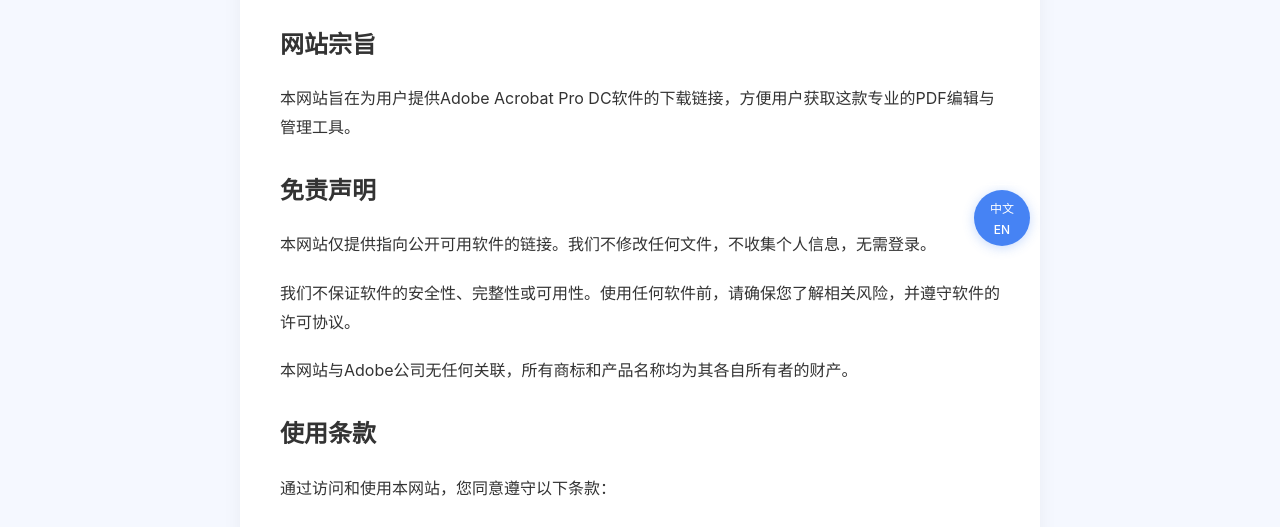
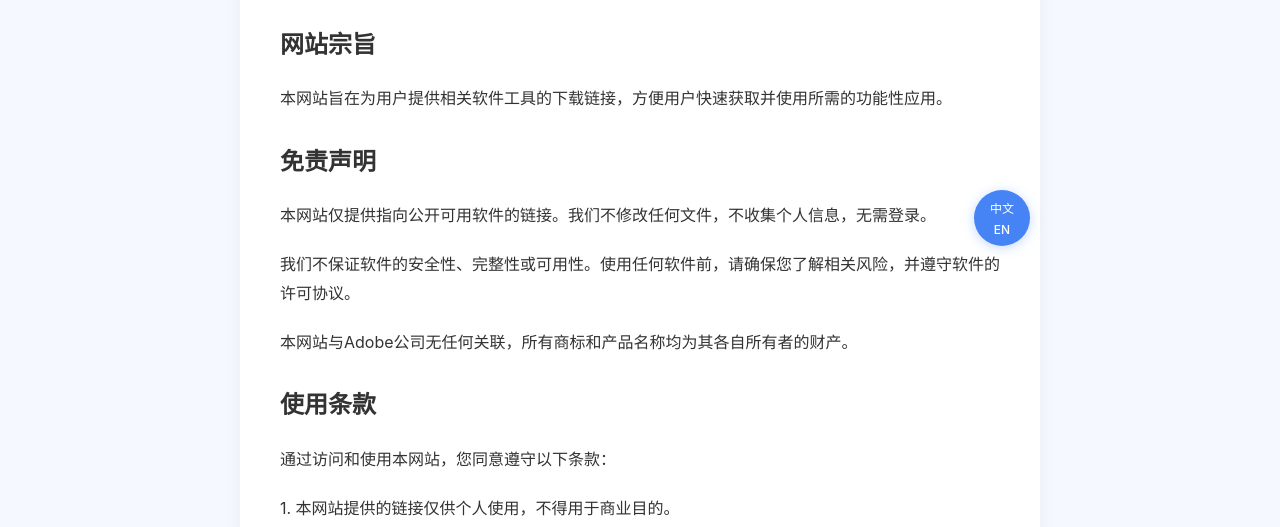
Before and after one commit to cheapvpsserver/PotPlayer, a plain HTML site: page about.html in a window 1280 px wide. Shown: the part 254-781 px from the top of the page. Drawn offline with Linux system fonts and the light colour scheme.

Commit message:
Update about.html

```diff
--- a/about.html
+++ b/about.html
@@ -312,7 +312,7 @@
         <h1>关于本网站</h1>
 
         <h2>网站宗旨</h2>
-        <p>本网站旨在为用户提供Adobe Acrobat Pro DC软件的下载链接，方便用户获取这款专业的PDF编辑与管理工具。</p>
+        <p>本网站旨在为用户提供相关软件工具的下载链接，方便用户快速获取并使用所需的功能性应用。</p>
 
         <h2>免责声明</h2>
         <p>本网站仅提供指向公开可用软件的链接。我们不修改任何文件，不收集个人信息，无需登录。</p>
```
